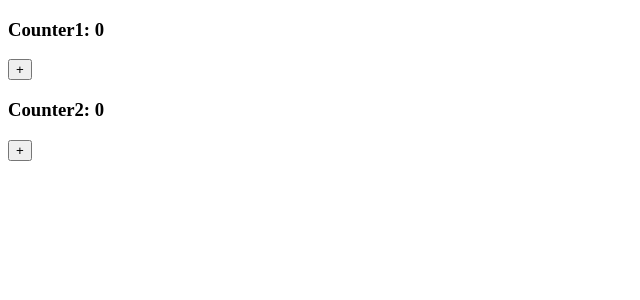
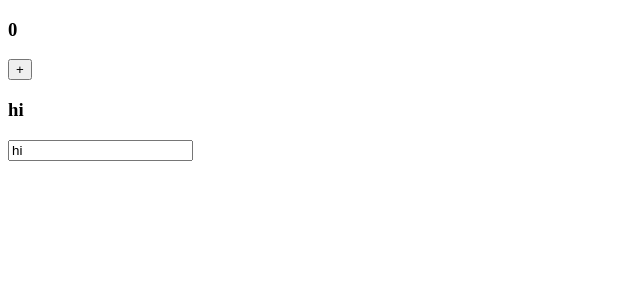
Before and after one commit to minchodang/MySketchBook, a Next.js app: page /store-test in a window 1280 px wide. Shown: the top 300 px of the page, without its empty margins (0-640 px from the left). Built offline with nearby package versions, Linux system fonts and the light colour scheme.

Commit message:
Feat: useStoreSelector (#17)

```diff
--- a/src/components/Counter1.tsx
+++ b/src/components/Counter1.tsx
@@ -1,16 +1,24 @@
-import { useStore } from '@/hooks/useStore';
-import { counterStore } from '@/pages/store-test';
+import { useCallback, useEffect } from 'react';
+import { useStoreSelector } from '@/hooks/useStoreSelector';
+import { selectorStore } from '@/pages/store-test';
 
 export const Counter1 = () => {
-    const [state, setState] = useStore(counterStore);
+    const counter = useStoreSelector(
+        selectorStore,
+        useCallback((state) => state.count, []),
+    );
 
     const handleClick = () => {
-        setState((prev) => ({ count: prev.count + 1 }));
+        selectorStore.set((prev) => ({ ...prev, count: prev.count + 1 }));
     };
+
+    useEffect(() => {
+        console.log('Counter Rendered');
+    });
 
     return (
         <>
-            <h3>Counter1: {state.count}</h3>
+            <h3>{counter}</h3>
             <button type="button" onClick={handleClick}>
                 +
             </button>
--- /dev/null
+++ b/src/components/TextEditor.tsx
@@ -0,0 +1,23 @@
+import { ChangeEvent, useEffect } from 'react';
+import { useStoreSelector } from '@/hooks/useStoreSelector';
+import { selectorStore } from '@/pages/store-test';
+
+const textSelector = (state: ReturnType<typeof selectorStore.get>) => state.text;
+
+export const TextEditor = () => {
+    const text = useStoreSelector(selectorStore, textSelector);
+    useEffect(() => {
+        console.log('Text Rendered');
+    });
+
+    const handleChange = (e: ChangeEvent<HTMLInputElement>) => {
+        selectorStore.set((prev) => ({ ...prev, text: e.target.value }));
+    };
+
+    return (
+        <>
+            <h3>{text}</h3>
+            <input value={text} onChange={handleChange} />
+        </>
+    );
+};
--- /dev/null
+++ b/src/hooks/useStoreSelector.ts
@@ -0,0 +1,17 @@
+import { useEffect, useState } from 'react';
+import { Store } from '@type/common/StoreType';
+
+export const useStoreSelector = <State, Value>(
+    store: Store<State>,
+    selector: (state: State) => Value,
+) => {
+    const [state, setState] = useState(() => selector(store.get()));
+    useEffect(() => {
+        const unsubscribe = store.subscribe(() => {
+            const value = selector(store.get());
+            setState(value);
+        });
+        return unsubscribe;
+    }, [selector, store]);
+    return state;
+};
--- a/src/pages/store-test/index.tsx
+++ b/src/pages/store-test/index.tsx
@@ -1,15 +1,16 @@
 import styled from '@emotion/styled';
 import { Counter1 } from '@/components/Counter1';
-import { Counter2 } from '@/components/Counter2';
+import { TextEditor } from '@/components/TextEditor';
 import { createStore } from '@/utils/createStore';
 
 const Container = styled.div``;
 export const counterStore = createStore({ count: 0 });
+export const selectorStore = createStore({ count: 0, text: 'hi' });
 
 const IndexPage = () => (
     <Container>
         <Counter1 />
-        <Counter2 />
+        <TextEditor />
     </Container>
 );
 
```
